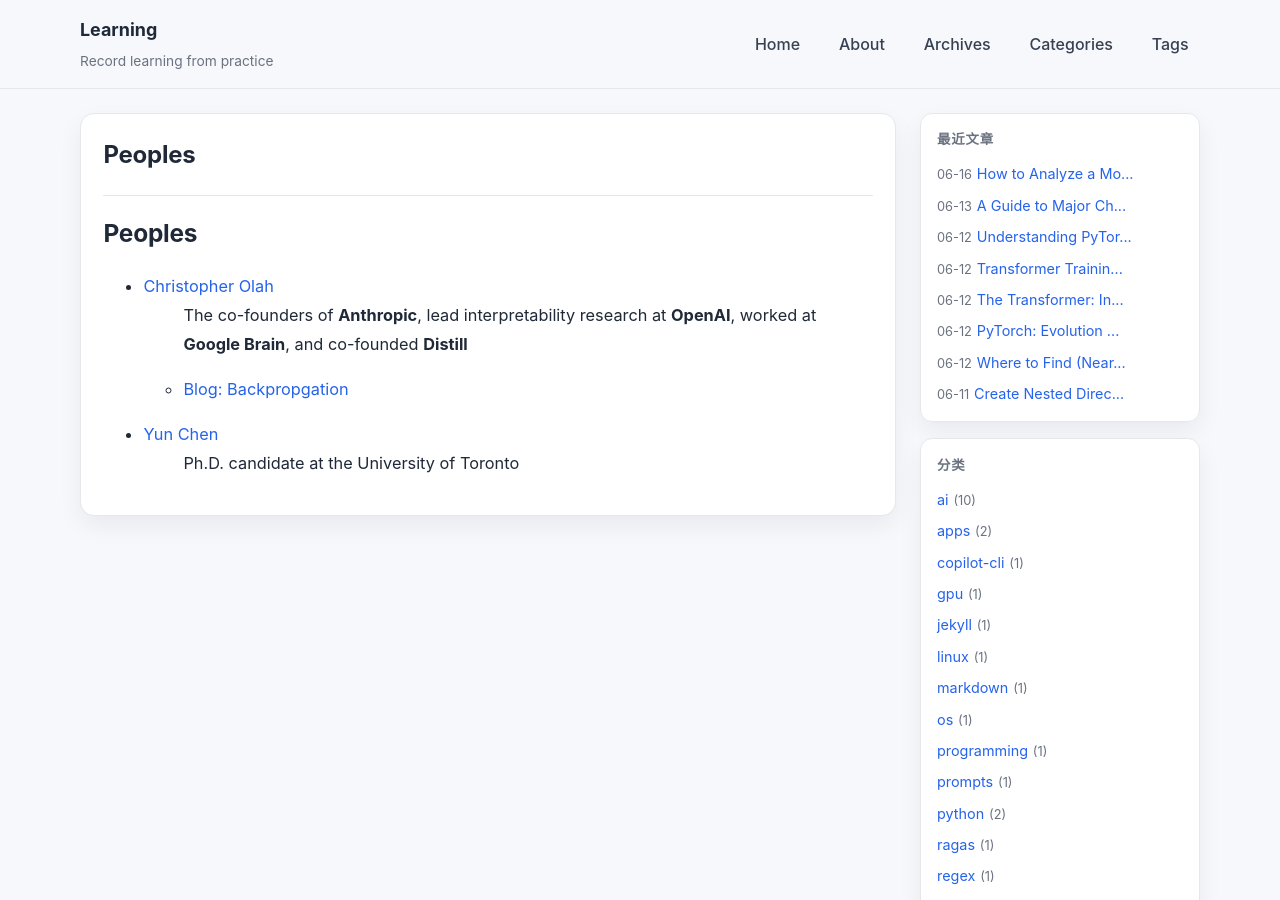
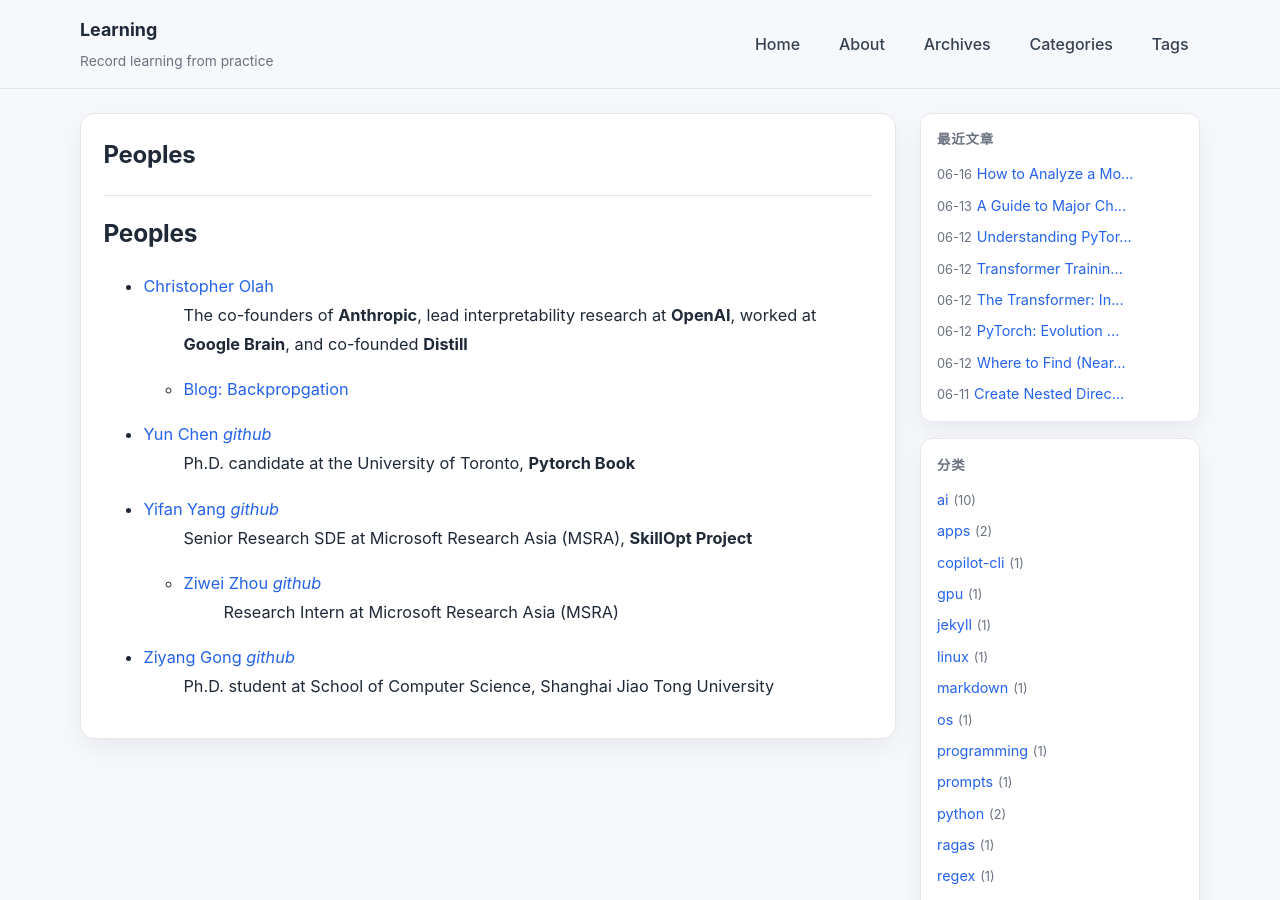
Before and after one commit to guominjia/learn, a Jekyll site: the page built from ai/peoples.md, in a window 1280 px wide and 900 px high. Built offline with Jekyll 4.4.1, drawn with Linux system fonts in a browser that asks for light colours; our own code applies the rules of GitHub Pages for plain Markdown files.

Commit message:
feat(docs): Update peoples.md with additional profiles and GitHub links

```diff
--- a/ai/peoples.md
+++ b/ai/peoples.md
@@ -3,5 +3,11 @@
 - [Christopher Olah](https://colah.github.io/about.html)
 : The co-founders of **Anthropic**, lead interpretability research at **OpenAI**, worked at **Google Brain**, and co-founded **Distill**
   - [Blog: Backpropgation](https://colah.github.io/posts/2015-08-Backprop/)
-- [Yun Chen](https://tmux.top/)
-: Ph.D. candidate at the University of Toronto
+- [Yun Chen](https://tmux.top/) [*github*](https://github.com/chenyuntc)
+: Ph.D. candidate at the University of Toronto, **Pytorch Book**
+- [Yifan Yang](https://www.microsoft.com/en-us/research/people/yifanyang/) [*github*](https://github.com/Yif-Yang)
+: Senior Research SDE at Microsoft Research Asia (MSRA), **SkillOpt Project**
+  - [Ziwei Zhou](https://lliar-liar.github.io/) [*github*](https://github.com/Lliar-liar)
+  : Research Intern at Microsoft Research Asia (MSRA)
+- [Ziyang Gong](https://cuzyoung.github.io/ZiyangGong.github.io/) [*github*](https://github.com/Cuzyoung)
+: Ph.D. student at School of Computer Science, Shanghai Jiao Tong University
```
